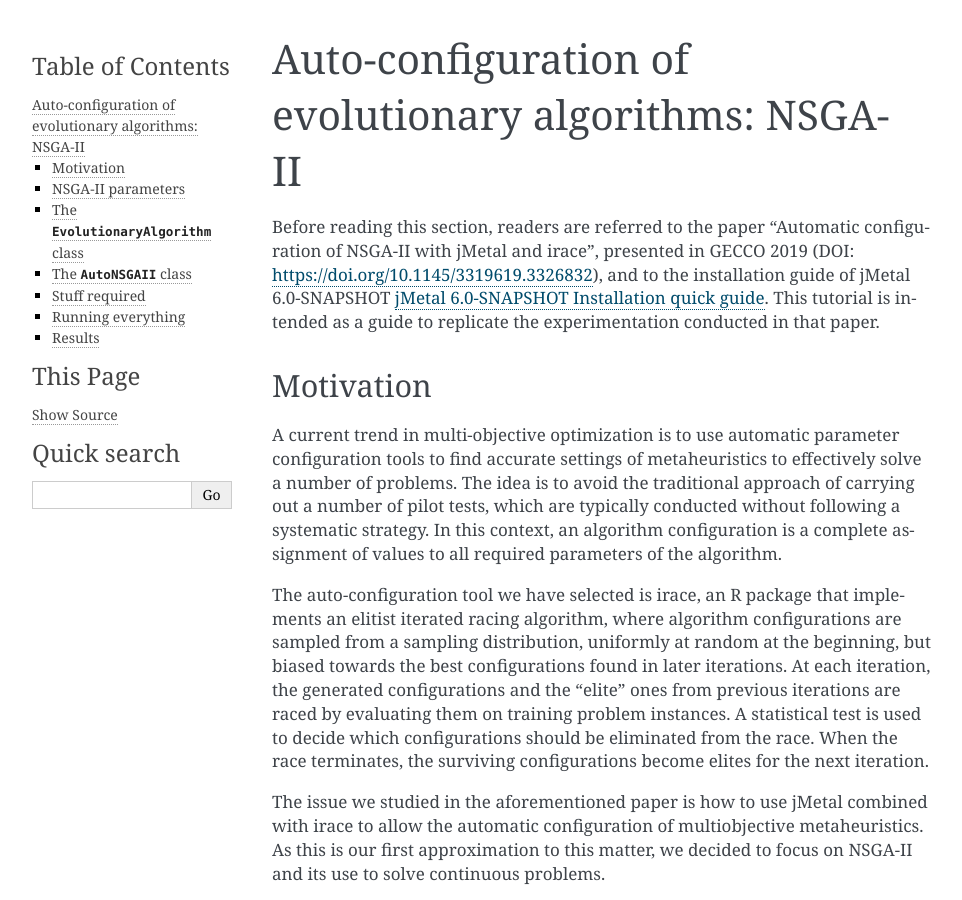
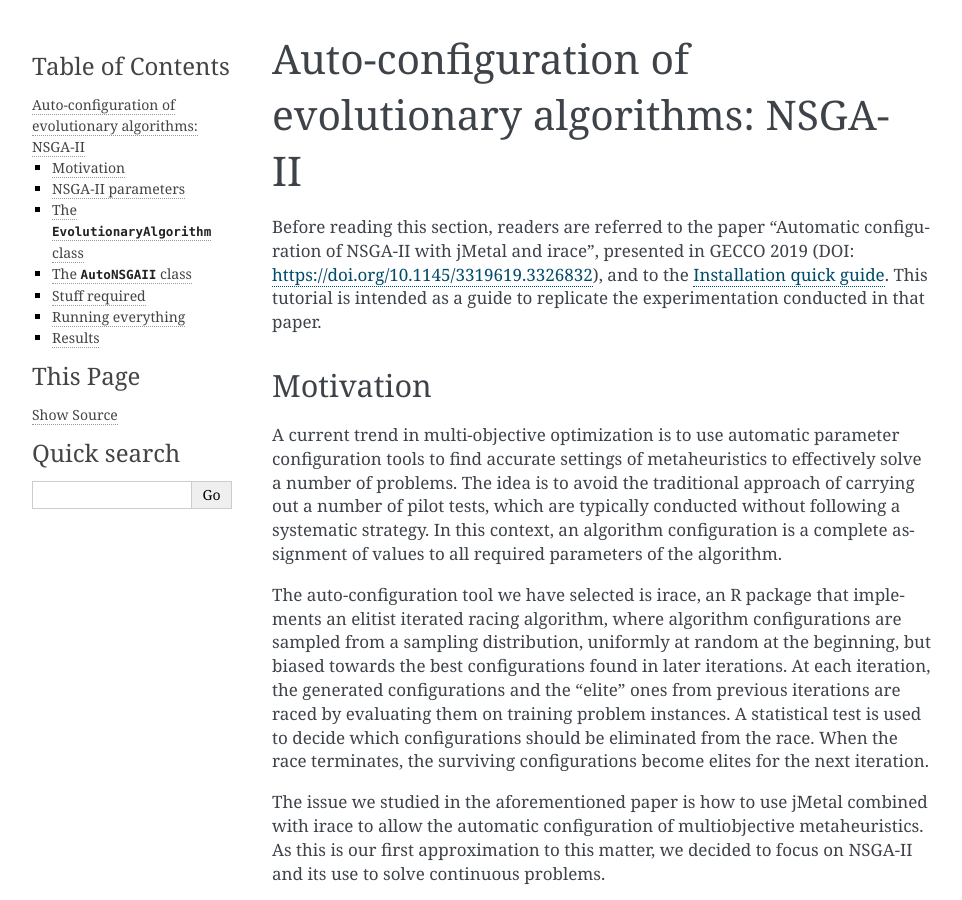
Before and after one commit to ajnebro/tutorials, a Sphinx documentation site: the page built from docs/autoconfiguration.rst, in a window 1280 px wide and 900 px high. Shown: the whole window, without its empty margins (148-1110 px from the left). Built offline with Sphinx 7.4.7, drawn with Linux system fonts in a browser that asks for light colours; some of the changed text lies outside the part shown.

Commit message:
Working on the tutorial about auto-NSGAII

```diff
--- a/docs/autoconfiguration.rst
+++ b/docs/autoconfiguration.rst
@@ -1,7 +1,7 @@
 Auto-configuration of evolutionary algorithms: NSGA-II
 ======================================================
 
-Before reading this section, readers are referred to the paper "Automatic configuration of NSGA-II with jMetal and irace", presented in GECCO 2019 (DOI: https://doi.org/10.1145/3319619.3326832), and to the installation guide of jMetal 6.0-SNAPSHOT :ref:`installation`. This tutorial is intended as a guide to replicate the experimentation conducted in that paper.
+Before reading this section, readers are referred to the paper "Automatic configuration of NSGA-II with jMetal and irace", presented in GECCO 2019 (DOI: https://doi.org/10.1145/3319619.3326832), and to the :ref:`installation`. This tutorial is intended as a guide to replicate the experimentation conducted in that paper.
 
 Motivation
 ----------
@@ -211,6 +211,7 @@
 --------------
 
 To replicate the results presented in https://doi.org/10.1145/3319619.3326832 we need:
+
 * R
 * The jar file `jmetal-auto-6.0-SNAPSHOT-jar-with-dependencies.jar`.
 * The contents of folder ``jmetal-auto/src/main/resources/irace``.
--- a/docs/installation.rst
+++ b/docs/installation.rst
@@ -1,6 +1,6 @@
 .. _installation:
 
-jMetal 6.0-SNAPSHOT Installation quick guide
+Installation quick guide
 ============================================
 jMetal is a Maven project hosted in GitHub, so there are two ways of getting the software: adding it as a dependence in your own Maven project, or getting the source code from https://github.com/jMetal/jMetal.
 
```
